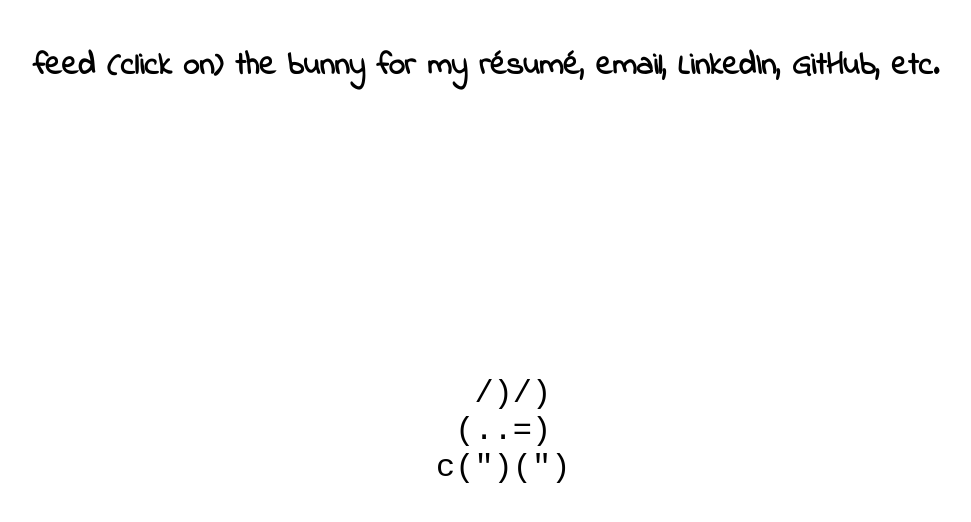
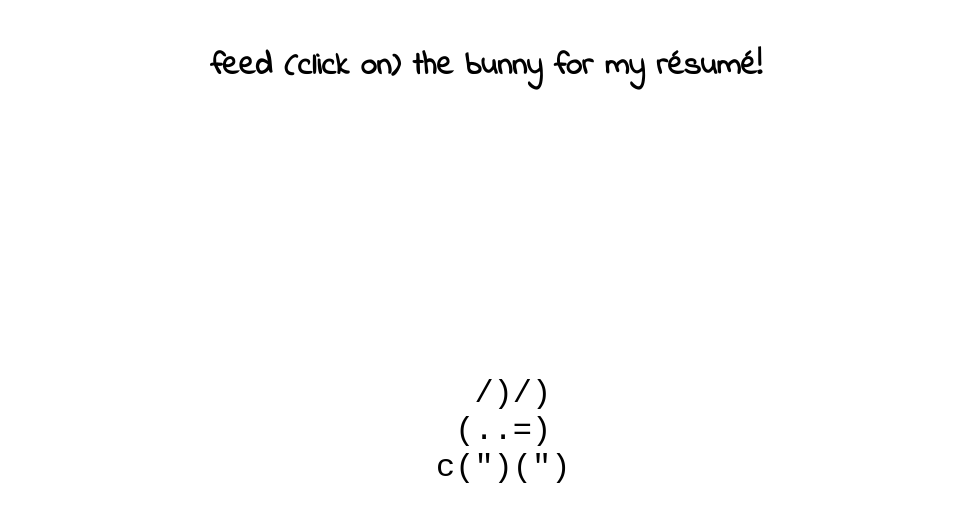
Before and after one commit to as2626/as2626.github.io, a plain HTML site: page index.html in a window 1280 px wide. Shown: the whole page, without its empty margins (154-1125 px from the left). Drawn offline with Linux system fonts and the light colour scheme.

Commit message:
shortened

```diff
--- a/index.html
+++ b/index.html
@@ -39,7 +39,7 @@
 
 <body>
 
-  <h4 class="a">feed (click on) the bunny for my résumé, email, LinkedIn, GitHub, etc.</h4>
+  <h4 class="a">feed (click on) the bunny for my résumé!</h4>
 
   <pre id="display-bunny" class="center" onclick="onClick()">  /)/)
  <span id="mouse-reference">(</span>..=)
```
